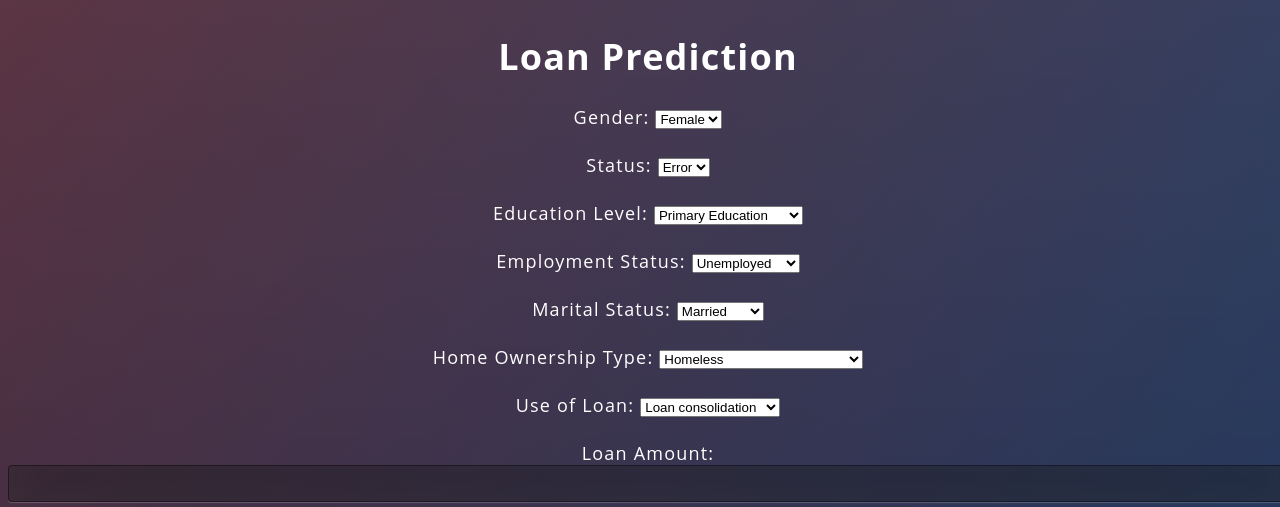
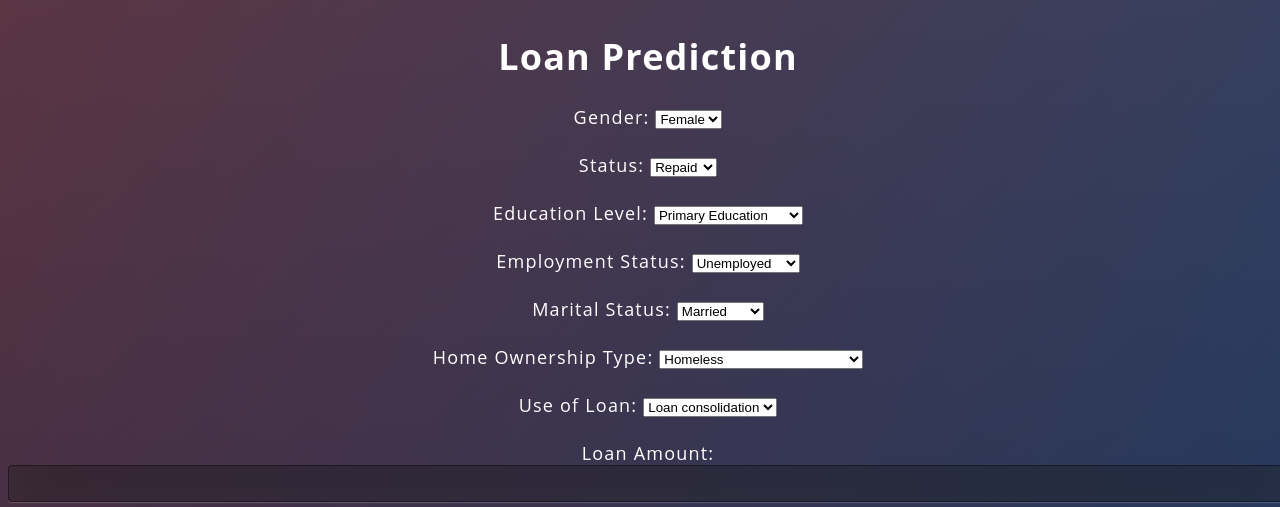
Before and after one commit to astral-fate/deploy, a Flask app: page / in a window 1280 px wide. Shown: the top 507 px of the page. Run offline with Flask 2, Linux system fonts and the light colour scheme; parts of the project's set-up code (start-up, migrations or seed data) failed here and were passed over.

Commit message:
Update index.html

```diff
--- a/templates/index.html
+++ b/templates/index.html
@@ -99,9 +99,9 @@
 
       <label for="Status">Status:</label>
       <select name="Status">
-        <option value="0">Error</option>
-        <option value="1">Error</option>
-        <option value="2">Error</option>
+        <option value="0">Repaid</option>
+        <option value="1">Late</option>
+        <option value="2">Current</option>
       </select><br><br>
 
       <label for="Education">Education Level:</label>
@@ -146,9 +146,10 @@
       <label for="UseOfLoan">Use of Loan:</label>
       <select name="UseOfLoan">
         <option value="0"> Loan consolidation</option>
-        <option value="1">Real Estate</option>
-        <option value="2">Home Improvement</option>
-        <option value="3">Business</option>
+        <option value="1">Personal</option>
+        <option value="2">Business</option>
+        <option value="3">Other</option>
+
       </select><br><br>
 
       <label for="Amount">Loan Amount:</label>
```
